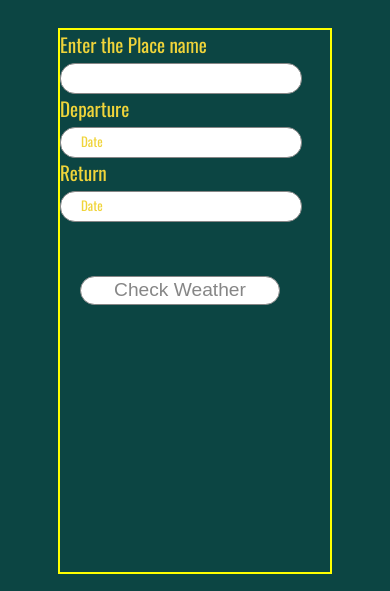
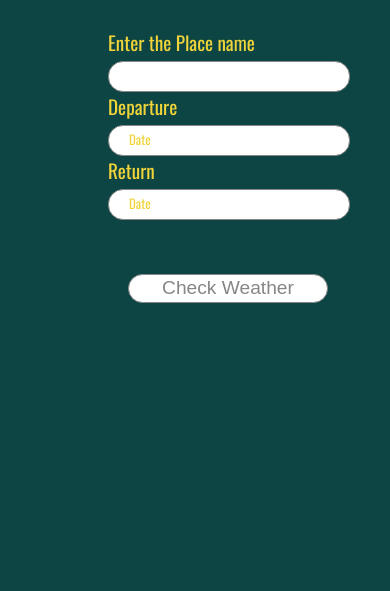
Before and after one commit to abkumarofficial/Travel-App, a website built with webpack: page src/client/views/index.html in a window 390 px wide. Shown: the part 69-660 px from the top of the page. Built offline with nearby package versions, Linux system fonts and the light colour scheme; a web font is replaced by a local one.

Commit message:
Responsive design

```diff
--- a/package.json
+++ b/package.json
@@ -13,9 +13,11 @@
   "license": "ISC",
   "description": "",
   "dependencies": {
+    "babel": "^6.23.0",
     "cors": "^2.8.5",
     "dotenv": "^8.2.0",
     "express": "^4.17.1",
+    "node-sass": "^4.14.1",
     "path": "^0.12.7"
   },
   "devDependencies": {
@@ -27,7 +29,6 @@
     "html-webpack-plugin": "^3.2.0",
     "jest": "^27.0.4",
     "mini-css-extract-plugin": "^0.9.0",
-    "node-sass": "^4.14.1",
     "optimize-css-assets-webpack-plugin": "^5.0.3",
     "sass-loader": "^9.0.3",
     "style-loader": "^1.2.1",
--- a/src/client/js/app.js
+++ b/src/client/js/app.js
@@ -157,7 +157,7 @@ const makeDataforUI = () => {
 
 // Getting API keys from the server
 const getKeyData = async () => {
-    const gotKey = await fetch('http://localhost:3000/needkey');
+    const gotKey = await fetch('http://172.16.160.128:3000/needkey');
     try {
         const key = await gotKey.text();
         return key;
--- a/src/client/styles/main.scss
+++ b/src/client/styles/main.scss
@@ -3,21 +3,35 @@ body{
     font-family: -apple-system, BlinkMacSystemFont, sans-serif;
 }
 
+// #app {
+//     display: grid;
+//     // grid-template-columns: repeat(5, 1fr);
+//     // grid-template-rows: 40vh 30vh 30vh;
+//     grid-template-columns: 20vw 20vw 20vw;
+//     grid-template-rows: 20vh 20vh 20vh 20vh 20vh;
+//     grid-gap: 10px;
+//     grid-template-areas:
+//       "sidebar sidebar sidebar"
+//       "sidebar sidebar sidebar"
+//       "sidebar sidebar sidebar"
+//       "content content content"
+//       "content content content";
+//     height:100vh;
+//     /* background: #f23557; */
+//     color: #f0d43a;
+//     justify-content: center;
+//     grid-gap: 1em;
+//     font-size: 20px;
+//     font-family: 'Oswald', sans-serif;
+//     height: calc(100vh - 10px);
+// }
+
 #app {
     display: grid;
-    // grid-template-columns: repeat(5, 1fr);
-    // grid-template-rows: 40vh 30vh 30vh;
-    grid-template-columns: 20vw 20vw 20vw;
-    grid-template-rows: 20vh 20vh 20vh 20vh 20vh;
-    grid-gap: 10px;
-    grid-template-areas:
-      "sidebar sidebar sidebar"
-      "sidebar sidebar sidebar"
-      "sidebar sidebar sidebar"
-      "content content content"
-      "content content content";
-    height:100vh;
-    /* background: #f23557; */
+    grid-template-columns: repeat(5, 1fr);
+    grid-template-rows: repeat(12, 1fr);
+    grid-column-gap: 10px;
+    height: auto;
     color: #f0d43a;
     justify-content: center;
     grid-gap: 1em;
@@ -131,15 +145,21 @@ button:focus {
 
 }
 
-#one{
-    // grid-row-start: 2;
-    grid-area: sidebar;
-    border: 2px solid yellow;
-    justify-content: center;
-    align-items: center;
-    // grid-column-start: 1;
-    // grid-row-start: 3;
-}
+// #one{
+//     // grid-row-start: 2;
+//     grid-area: sidebar;
+//     border: 2px solid yellow;
+//     justify-content: center;
+//     align-items: center;
+//     // grid-column-start: 1;
+//     // grid-row-start: 3;
+// }
+
+#one {
+    grid-area: 1 / 2 / 13 / 4;
+    display: flex;
+    flex-direction: column;
+ }
 // #two{
 //     grid-row-start: 2;
 // }
@@ -157,18 +177,32 @@ button:focus {
 
 }
 
+// #showData {
+//     // grid-column-start: 2;
+//     // grid-column-end: 5;
+//     // grid-row-start: 3;
+//     object-fit: cover;
+//     width: 100%;
+//     max-height: 100%;
+//     grid-area: content;
+//     background-repeat: no-repeat;
+//     background-size: contain;
+//     // grid-row-end: 5;
+// }
+
 #showData {
-    // grid-column-start: 2;
-    // grid-column-end: 5;
-    // grid-row-start: 3;
-    object-fit: cover;
-    width: 100%;
-    max-height: 100%;
-    grid-area: content;
+    display: flex;
+    flex-direction: column;
+    justify-content: center;
+    margin-bottom: 50px;
+    // margin: 0 auto;
+    grid-row-start: 1;
+    grid-column-start: 3;
+    grid-row-end: 6;
+    grid-column-end: 5;
+    background-size: contain;
     background-repeat: no-repeat;
-    background-size: contain;
-    // grid-row-end: 5;
-}
+ }
 
 .fontSize {
     font-size: 1.2rem;
@@ -177,3 +211,37 @@ button:focus {
 #generate {
     cursor: pointer;
 }
+
+@media (max-width: 1250px) {
+    #app {
+       margin: 0rem 2rem;
+    }
+    // .content {
+    //    grid-area: 1 / 1 / 13 / 5;
+    // }
+    #showData {
+        grid-row-start: 2;
+        grid-column-start: 4;
+        grid-column-end: 6;
+    }
+    // .posts-grid {
+    //    grid-template-columns: repeat(1, 1fr);
+    // }
+ }
+
+ /* ------ Viewpot less than or equal to 600 (Phone view) ------ */
+
+ @media (max-width: 700px) {
+    #app {
+       display: grid;
+       grid-template-columns: 1fr;
+       grid-template-rows: repeat(6, 1fr);
+    }
+    // .content {
+    //    grid-area: 1 / 1 / 4 / 2;
+    // }
+    #showData {
+        grid-row-start: 4;
+        grid-column-end: 2;
+    }
+ }
```
Also changed, not shown: 1 other file.
